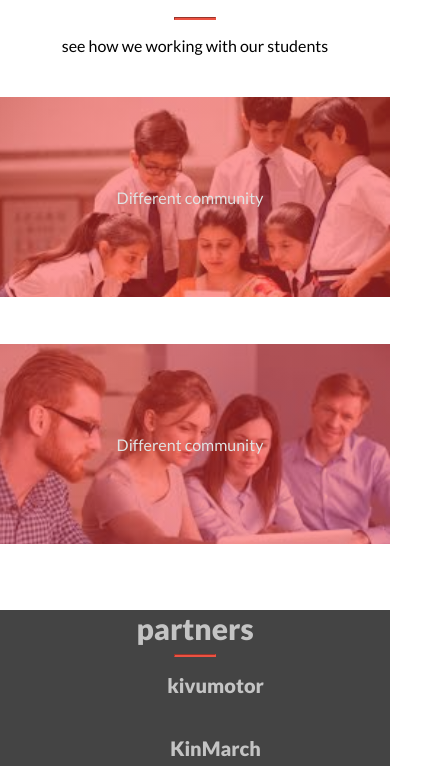
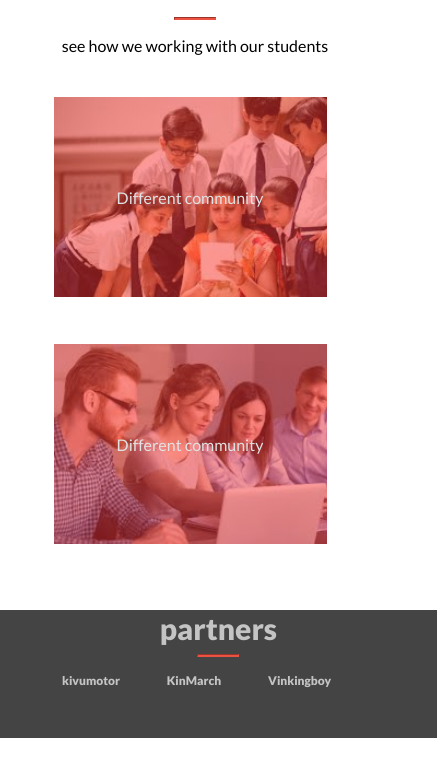
Before and after one commit to bertinkambale/Capstone-project-html-css-js, a website: page About.html in a window 390 px wide. Shown: the part 1269-2035 px from the top of the page, 437 px wide, since content can reach past the window. Drawn offline with Linux system fonts and the light colour scheme.

Commit message:
add style oto the partenes section

```diff
--- a/about.css
+++ b/about.css
@@ -179,6 +179,7 @@ body {
 
 .partners {
   background-color: rgb(68, 68, 68);
+  width:112%
 }
 
 .partners h3 {
@@ -398,8 +399,7 @@ footer {
   }
 
   .section-red1 {
-    height: 200px;
-    width: 400px;
+    width: 100%;
     background-image: linear-gradient(180.45deg, rgba(182, 175, 175, 0), rgba(249, 52, 52, 0.5) 0), url(img-folder/students1.jfif);
     background-repeat: no-repeat;
     background-size: cover;
@@ -409,8 +409,7 @@ footer {
   }
 
   .section-red {
-    height: 200px;
-    width: 400px;
+    width: 100%;
     background-image: linear-gradient(180.45deg, rgba(182, 175, 175, 0), rgba(249, 52, 52, 0.5) 0), url(img-folder/students2.jfif);
     background-repeat: no-repeat;
     background-size: cover;
@@ -421,9 +420,18 @@ footer {
 
   .partners ul {
     display: flex;
-    flex-direction: column;
+    flex-direction: row;
     align-items: center;
+    padding-left: 0%;
   }
+  .partners li {
+    list-style: none;
+    color: rgb(196, 196, 196);
+    font-size: 12px;
+    font-weight: 900;
+    padding-right: 1%;
+    padding-left: 1%;
+}
 
   footer {
     display: flex;
```
